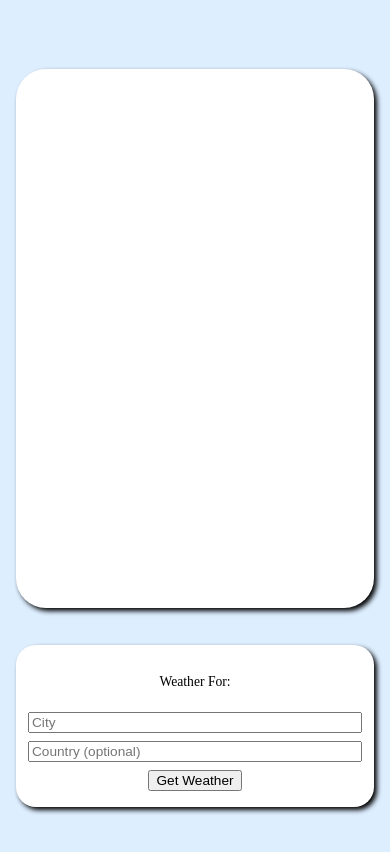
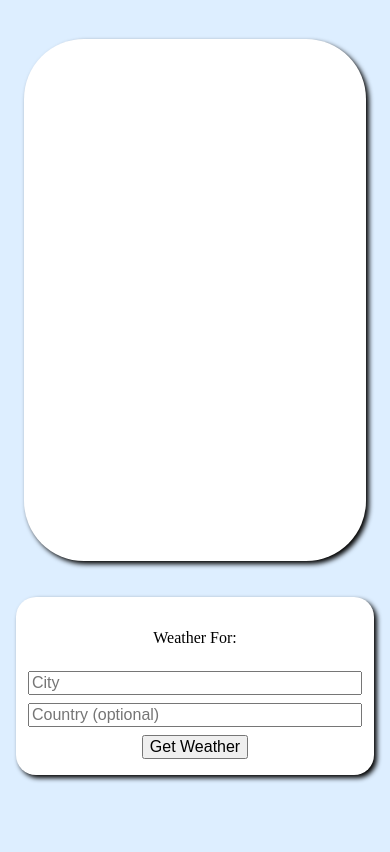
Before and after one commit to nolombardo/js-weather, a plain HTML site: page index.html in a window 390 px wide. Drawn offline with Linux system fonts and the light colour scheme.

Commit message:
more responsivity adjustments

```diff
--- a/styles.css
+++ b/styles.css
@@ -15,6 +15,7 @@
 }
 
 #results-container {
+  margin-top: -30px;
   height: 60%;
   padding: 0.5rem;
   background-color: white;
@@ -70,10 +71,11 @@
   display: flex;
   justify-content: space-evenly;
   align-items: center;
+  margin-bottom: 4rem;
 }
 
 #selector-container * {
-  font-size: clamp(0.8rem, min(2.5vh, 3.5vw), 1.8rem);
+  font-size: clamp(1rem, min(2.5vw, 2.5vh), 1.8rem);
 }
 
 #city-field, #country-field {
@@ -81,24 +83,11 @@
 }
 
 @media (max-width: 600px) {
-  #results-container {
-    grid-template-columns: 1fr;
-    grid-template-areas:
-      "location"
-      "main"
-      "temp"
-      "humidity"
-      "wind";
-    padding: 1rem;
-    border-radius: 30px;
-  }
-
   #selector-container {
     flex-direction: column;
     gap: 0.5rem;
     height: auto;
     padding: 1rem;
-    margin-bottom: 2rem;
   }
 
   #city-field, #country-field {
@@ -106,6 +95,10 @@
   }
 
   @media (max-height: 700px) {
+    #selector-container * {
+      font-size: 0.8rem;
+    }
+
     #selector-container p {
       display: none;
     }
```
